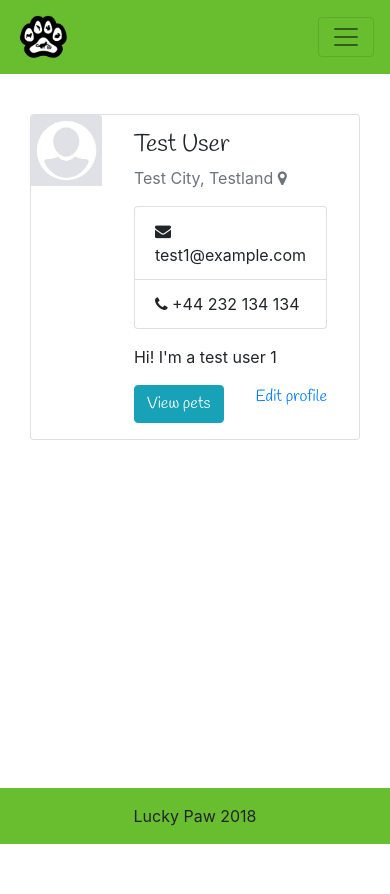
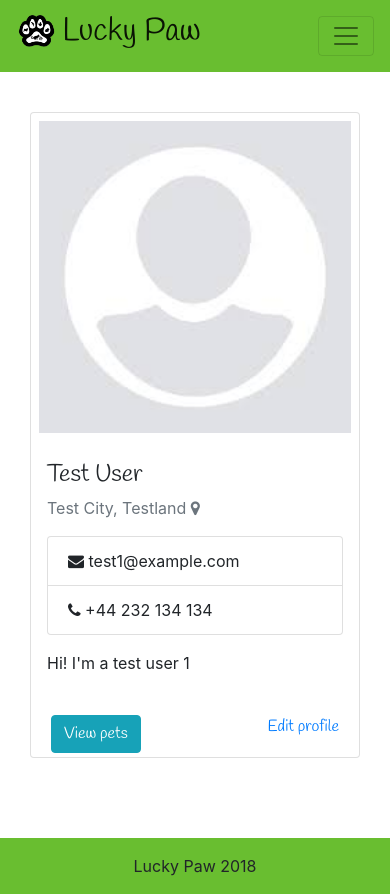
Before and after one commit to souserge/luckypaw, a Django app: a page that uses app/templates/app/base.html in a window 390 px wide. Before the commit the page ends 844 px from the top, so only its background shows below. Run offline with Django 3.2, Linux system fonts and the light colour scheme; a user stored in the database is signed in; data comes from the database, SQL or seed files in the repository; some libraries are stand-ins or nearby versions.

Commit message:
Introduce responsive fixes

```diff
--- a/app/static/css/base.css
+++ b/app/static/css/base.css
@@ -6,6 +6,10 @@ h1, h2, h3, h4, h5, h6, a, button {
 
 nav, footer {
     background-color: rgb(105, 190, 48);
+}
+
+#mainNav {
+    font-size: 1.2em;
 }
 
 html {
--- a/app/templates/app/base.html
+++ b/app/templates/app/base.html
@@ -40,15 +40,17 @@
   <header>
     <nav id="mainNav" class="navbar navbar-expand-lg navbar-light">
       <div class="container">
-        <a class="navbar-brand" href="{% url "index" %}">
-          <img style="width: auto; height: 48px;" class="d-inline-block align-top" src="{% static 'images/logo.png' %}">
-          <h1 class="d-sm-inline-block align-top d-none"> Lucky Paw</h1>
+        <a class="navbar-brand" href="{% url 'index' %}">
+          <img style="width: auto; height: 48px;" class="d-sm-inline-block d-none align-top" src="{% static 'images/logo.png' %}">
+          <h1 class="d-sm-inline-block d-none align-top"> Lucky Paw</h1>
+          <img style="width: auto; height: 36px;" class="d-sm-none d-inline-block align-top" src="{% static 'images/logo.png' %}">
+          <h1 class="d-sm-none d-inline-block h2 align-top"> Lucky Paw</h1>
         </a>
         <button class="navbar-toggler navbar-toggler-right" type="button" data-toggle="collapse" data-target="#navbarResponsive" aria-controls="navbarResponsive" aria-expanded="false" aria-label="Toggle navigation">
           <span class="navbar-toggler-icon"></span>
         </button>
         <div class="collapse navbar-collapse" id="navbarResponsive">
-          <ul class="navbar-nav ml-auto">
+          <ul id="mainNav" class="navbar-nav ml-auto">
             <li class="nav-item">
               {% url 'about' as url %}
               <a class="nav-link {% if request.path == url %}active{% endif %}" href="{{ url }}">About</a>
@@ -70,17 +72,18 @@
               <a class="nav-link {% if request.path == url %}active{% endif %}" href="{{ url }}">Support us</a>
             </li>
             {% if request.user.is_authenticated %}
-              <li class="nav-item">
-                <a class="nav-link" href="{% url 'user_profile' username=request.user.username %}">Profile({{ request.user.username }})</a>
+              <li class="nav-item nav-item-small">
+                <a class="nav-link nav-item-small" href="{% url 'user_profile' username=request.user.username %}">Profile({{ request.user.username }})</a>
               </li>
-              <li class="nav-item">
-                <a class="nav-link" href="{% url "logout" %}">Logout</a>
+              <li class="nav-item nav-item-small">
+                <a class="nav-link nav-item-small" href="{% url "logout" %}">Logout</a>
               </li>
             {% else %}
-              <a class="nav-link" id="loginModalButton" data-url="{% url "login" %}" href="#login">Login/Register</a>
+              <li class="nav-item nav-item-small">
+                <a class="nav-link nav-item-small" id="loginModalButton" data-url="{% url "login" %}" href="#login">Login/Register</a>
+              </li>
               <div id="loginRegisterModalContainer"></div>
             {% endif %}
-            </li>
           </ul>
         </div>
       </div>
--- a/app/templates/app/user_profile.html
+++ b/app/templates/app/user_profile.html
@@ -5,24 +5,26 @@
 
 <div class="container py-3">
   <div class="card">
-    <div class="d-flex flex-row">
-      <div class="w-50">
-          <img class="card-img-top" src="{{ supervisor.photo.url }}" alt="" class="img-rounded img-responsive" />
+    <div class="d-md-flex flex-row">
+      <div class="w-md-50">
+          <img class="card-img-top p-2" src="{{ supervisor.photo.url }}" alt="" class="img-rounded img-responsive" />
       </div>
-        <div class="w-100 mx-3 my-3">
-          <div class="card-block px-3">
+        <div class="w-100">
+          <div class="card-body px-3">
             <h4 class="card-title">{{ user.get_full_name }}</h4>
             <p class="card-subtitle text-muted">{{ supervisor.city }}, {{ supervisor.country }} <i class="fa fa-map-marker"></i></p>
-            <p class="card-text">
+            <p class="card-text"></p>
                 <ul class="list-group">
                     <li class="list-group-item"><i class="fa fa-envelope"></i> {{ user.email }}</li>
                     <li class="list-group-item"><i class="fa fa-phone"></i> {{ supervisor.telephone }}</li>
                 </ul>
             </p>
             <p class="card-text">{{ supervisor.description }}</p>
-                <a id="petsCollapseButton" class="btn btn-info d-inline-block" data-toggle="collapse" href="#petsCollapse" role="button" aria-expanded="false" aria-controls="petsCollapse">
-                  View pets
-                </a>
+          </div>
+          <div class="card-body pb-1">
+            <a id="petsCollapseButton" class="btn btn-info d-inline-block" data-toggle="collapse" href="#petsCollapse" role="button" aria-expanded="false" aria-controls="petsCollapse">
+              View pets
+            </a>
             {% if request.user.is_superuser or request.user == user %}
               <a class="float-right" href="{% url 'user_edit' username=user.username %}">Edit profile</a>
             {% endif %}
```
Also changed, not shown: app/templates/app/about.html (+5 -3 lines).
